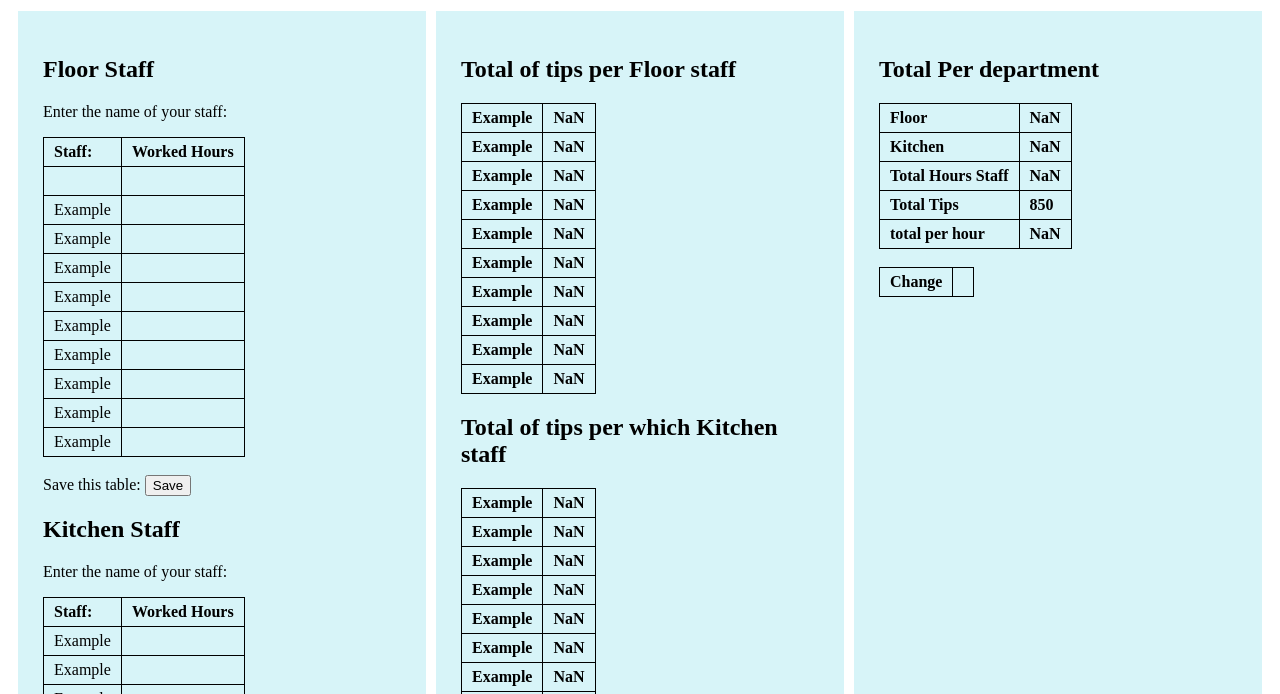
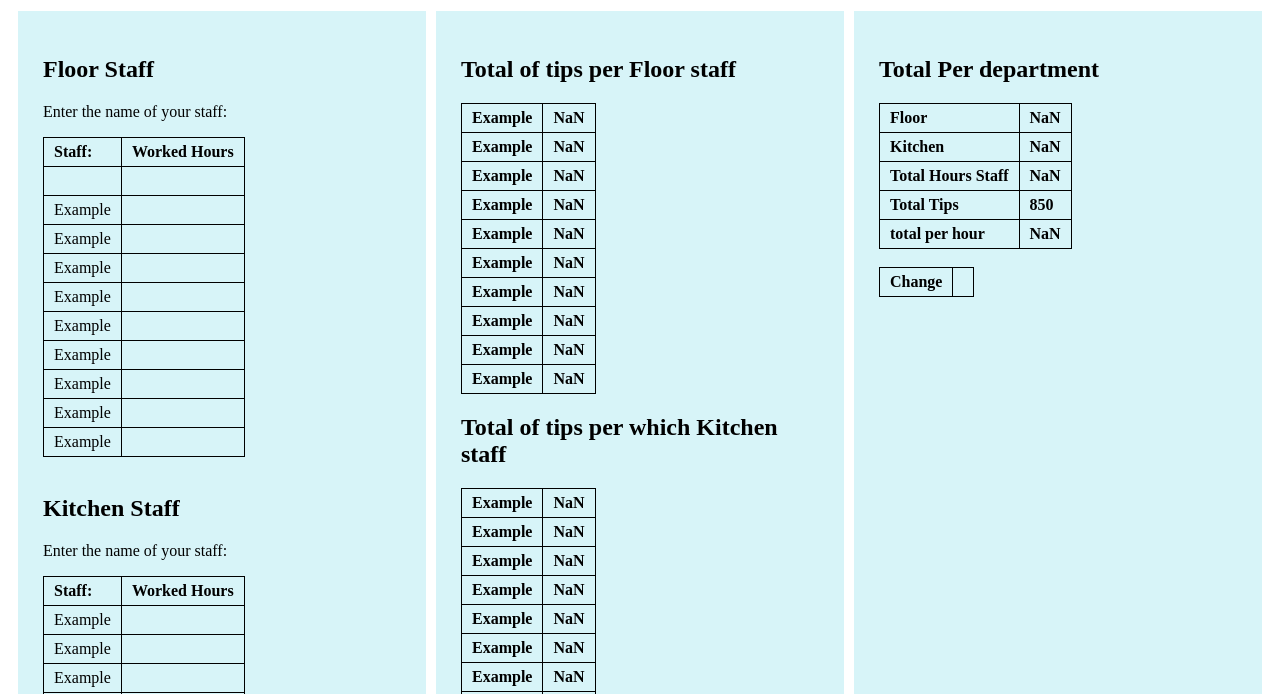
Before and after one commit to guilhermevesentini/Javascript, a plain HTML site: page Tips/index.html in a window 1280 px wide. Shown: the part 79-773 px from the top of the page. Drawn offline with Linux system fonts and the light colour scheme.

Commit message:
remove btn

```diff
--- a/Tips/index.html
+++ b/Tips/index.html
@@ -68,8 +68,8 @@
 
                     </table>
                     <br>
-                    <label for="input"> Save this table:</label>
-                    <input id="floorBtn" type="submit" value="Save">
+                    <!--<label for="input"> Save this table:</label>
+                    <input id="floorBtn" type="submit" value="Save"> -->
                 </div>
                 <div onkeypress="copyInputKitchen()">
                     <table>
```
